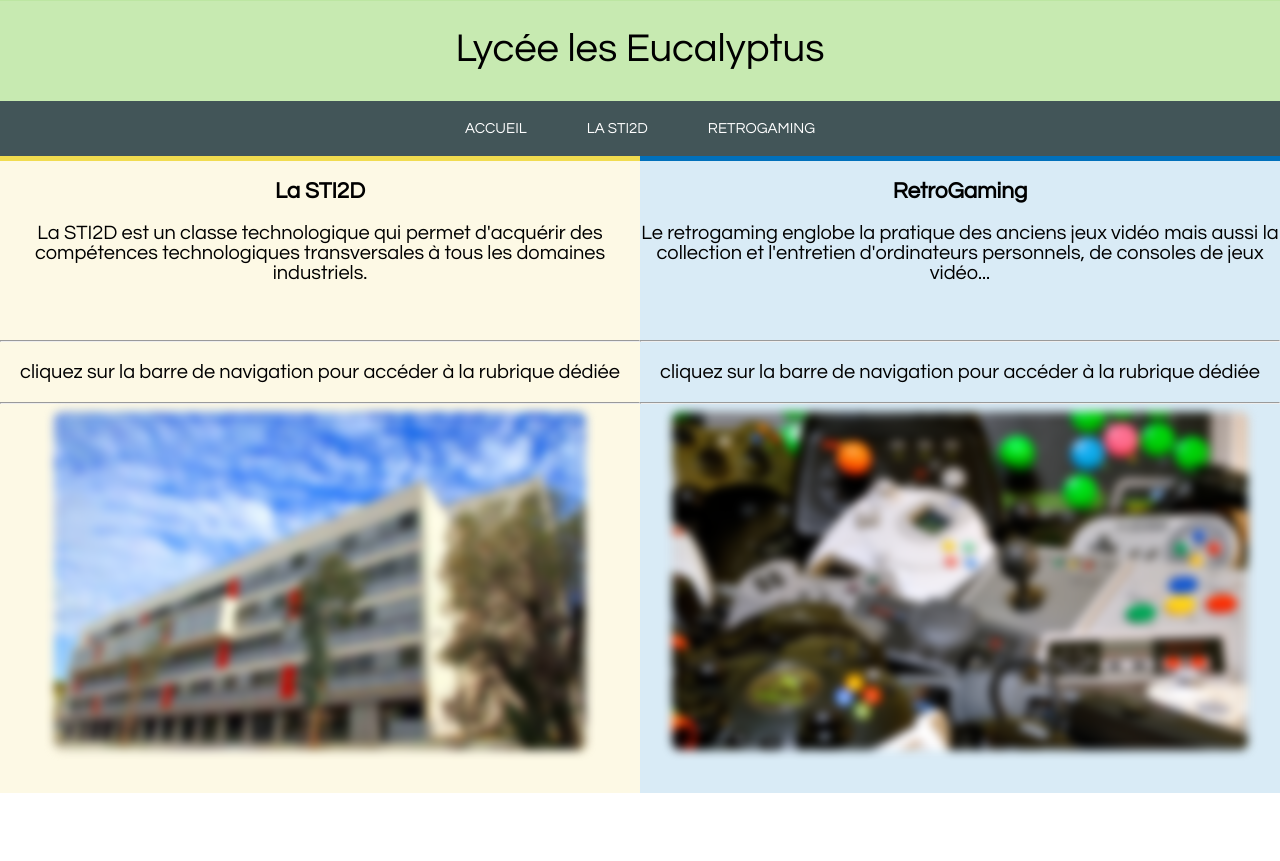
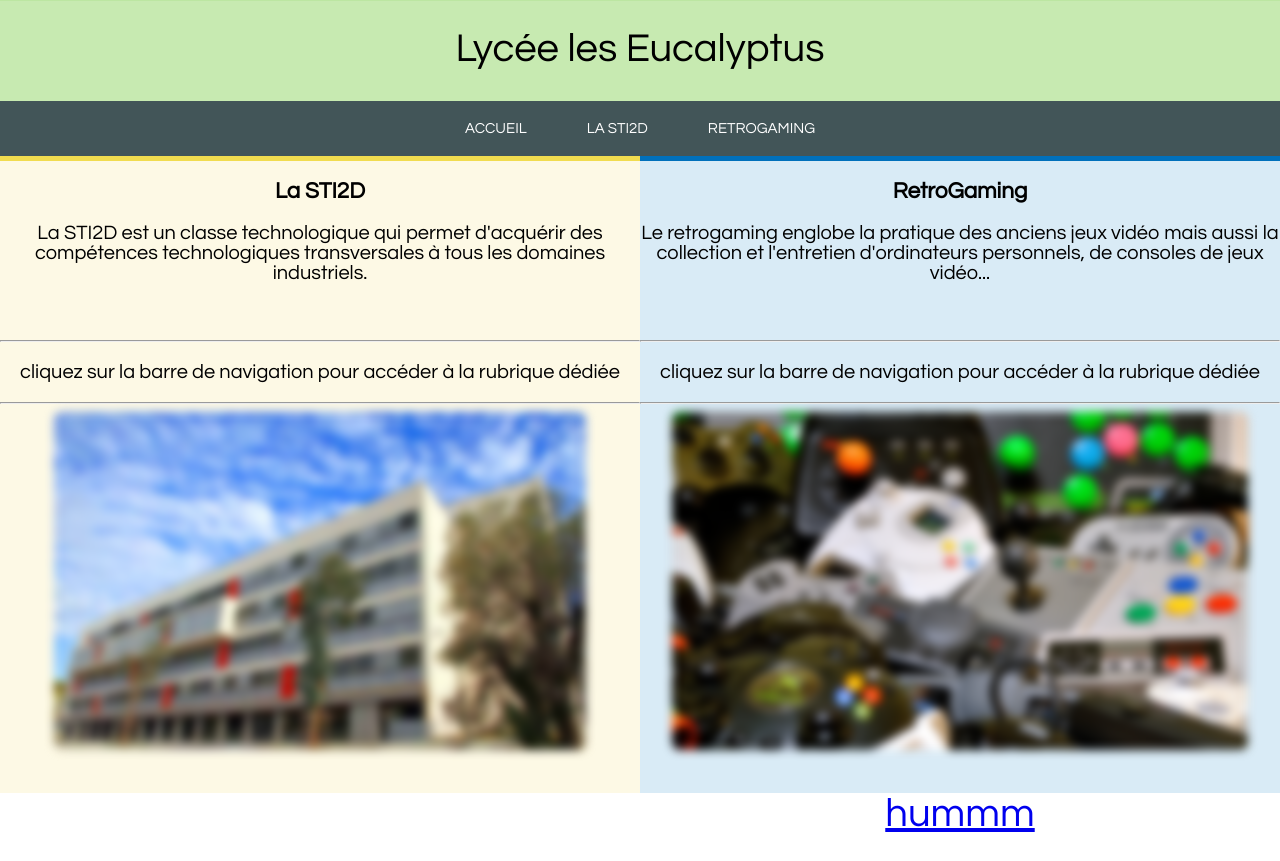
Before and after one commit to Ooggle/site, a plain HTML site: page index.html in a window 1280 px wide. Before the commit the page ends 800 px from the top, so only its background shows below. Drawn offline with Linux system fonts and the light colour scheme.

Commit message:
Update index.html

```diff
--- a/index.html
+++ b/index.html
@@ -54,6 +54,9 @@
 					<br><br>
 				</section>
 			</div>
+		<footer>
+			<a href="hum.html"><h1 style="text-align: center;">hummm<h1></a>
+		</footer>
 			<!--<div class="foot">
 				<p>Antoine Saglier</p>
 			</div>-->
```
